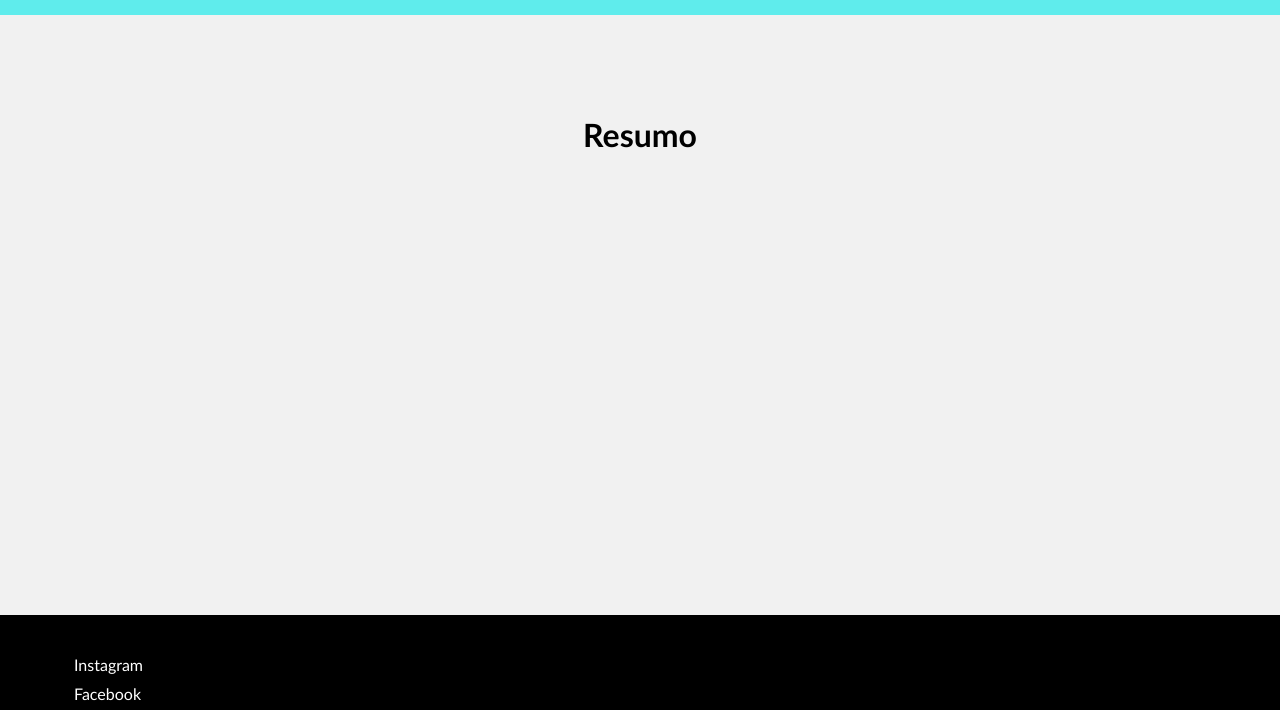
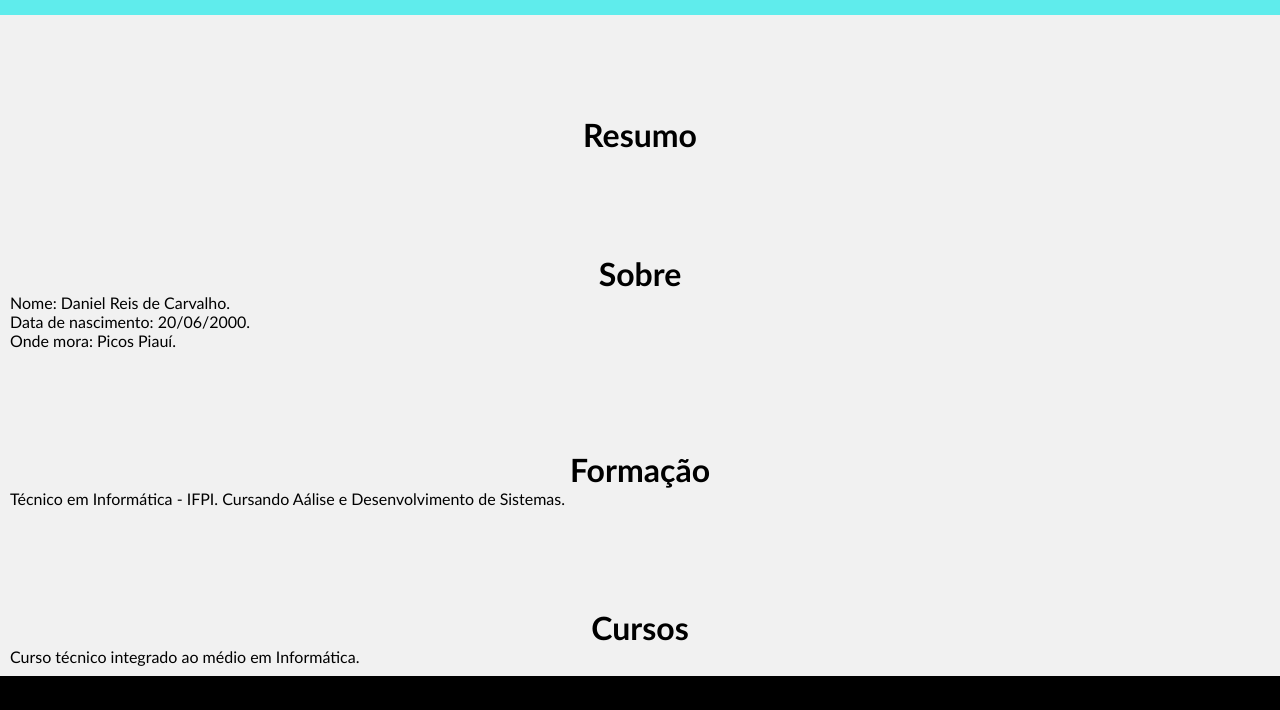
Before and after one commit to DanielReisdC/DanielReisdC.github.io, a plain HTML site: page index.html in a window 1280 px wide. Shown: the part 610-1320 px from the top of the page. Drawn offline with Linux system fonts and the light colour scheme.

Commit message:
Update index.html

```diff
--- a/index.html
+++ b/index.html
@@ -15,8 +15,8 @@
         <nav class="menu">
 
                 <a href="#">Inicio</a>
-                <a href="#">Sobre</a>
-                <a href="#">Contatos</a>
+                <a href="#resumo">Sobre</a>
+                <a href="#contatos">Contatos</a>
 
         </nav>
     </header>
@@ -26,35 +26,54 @@
 
         <div class="img">
 
-            <img class="i" src="C:\Users\Win7\Desktop\Portfolio\imagem\Cópia de IMG_9937.JPG" alt="foto">
+            <img class="i" src="C:\Users\Win7\Desktop\Portfolio\imagem\Cópia de IMG_9937.JPG" alt="foto de perfil">
             <div class="titulo">
                 <h1>Daniel Reis</h1>
                 <h3 >Web Developer </h3>
             </div>
 
-
                 <a class="botao" href="#resumo"><button>Sobre mim</button></a>
 
-
-
             </div>
-
 
         </div>
         <div class="divisao">
 
         </div>
         <div class="divisao2">
+
+            <div class="titulo2">
          <h1><a name="resumo">Resumo</a></h1>
+         <div class="textbox">
+
+
+                <div class="sobre">
+                 <li><h1>Sobre </h1>
+                 <p>Nome: Daniel Reis de Carvalho. <br>Data de nascimento: 20/06/2000. <br>Onde mora: Picos Piauí.</p>
+                </li>
+
+                 <li><h1>Formação </h1>
+                 <p>Técnico em Informática - IFPI. Cursando Aálise e Desenvolvimento de Sistemas.</p>
+                </li>
+                 <li><h1>Cursos </h1>
+                 <p> Curso técnico integrado ao médio em Informática.</p>
+                </li>
+                </div>
+
+         </div>
+         </div>
+
+        </div>
+
         </div>
 
     </main>
 
     <footer>
         <ul>
-            <li><a href="">Instagram</a></li>
-            <li><a href="">Facebook</a></li>
-            <li><a href="">Linkedin</a></li>
+            <li><a name="contatos" href="https://www.instagram.com/daniel_reis_01/"><img src="C:\Users\Win7\Desktop\Portfolio\imagem\instagram.png" alt="instagram icon">  Instagram</a></li>
+            <li><a href=""><img src="C:\Users\Win7\Desktop\Portfolio\imagem\facebook.png" alt="facebook icon"> Facebook</a></li>
+            <li><a href="https://github.com/DanielReisdC"> <img  src="C:\Users\Win7\Desktop\Portfolio\imagem\github.png" alt="github icon"> Github</a></li>
         </ul>
     </footer>
 
```
